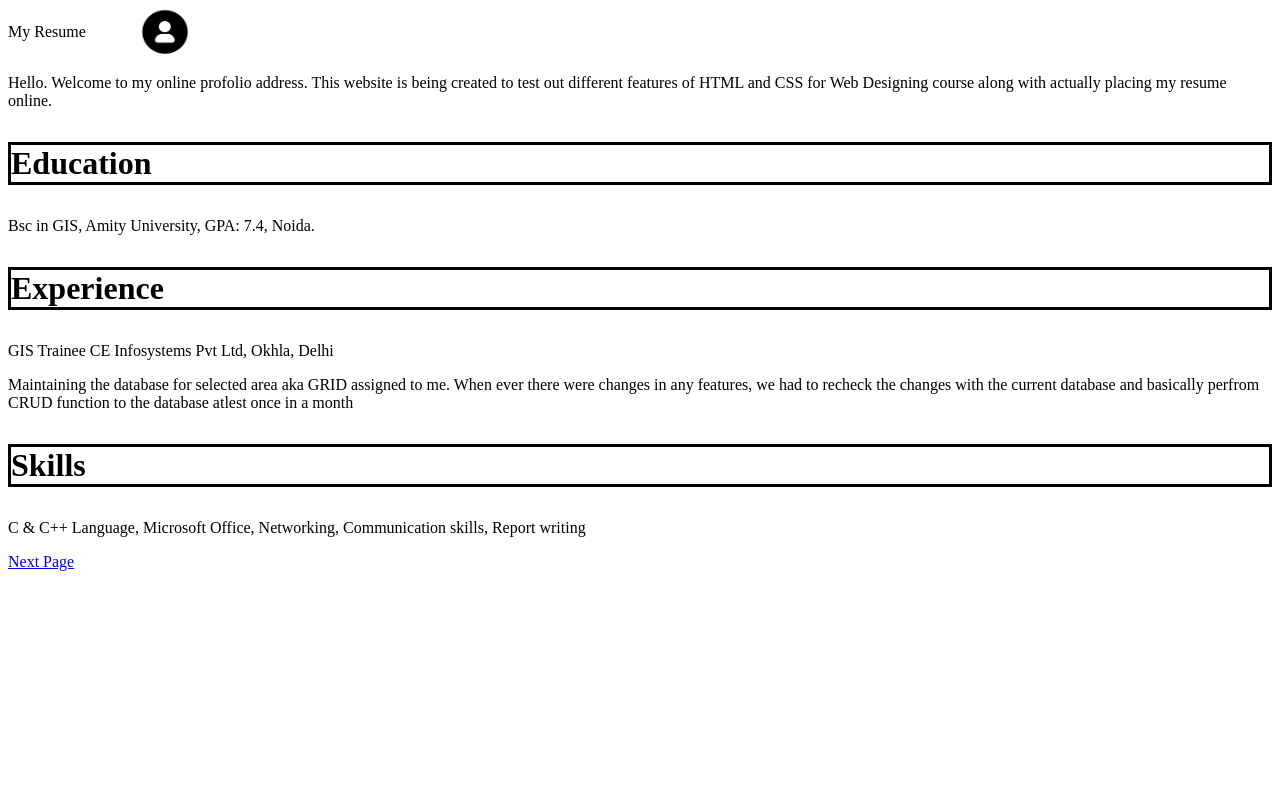
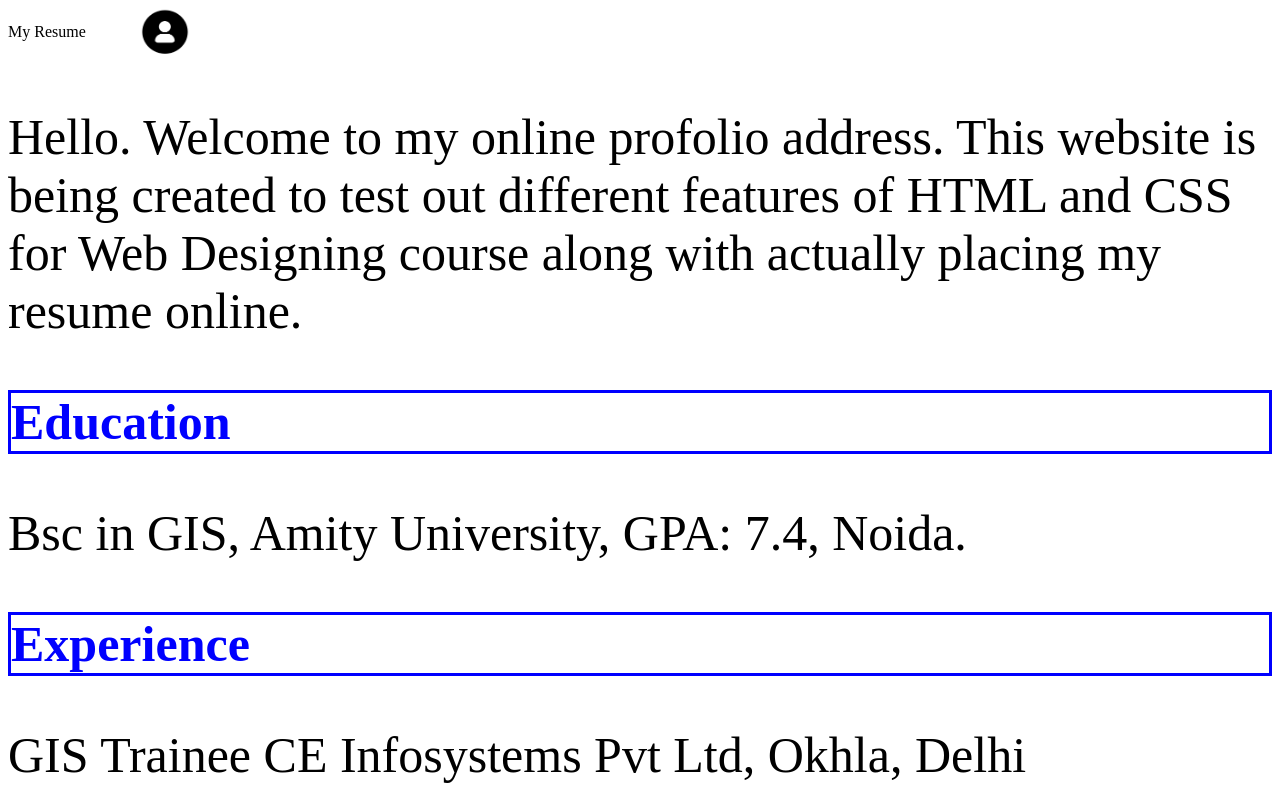
Before and after one commit to vader130012/vader130012.github.io, a plain HTML site: page index.html in a window 1280 px wide. Shown: the top 800 px of the page. Drawn offline with Linux system fonts and the light colour scheme.

Commit message:
Update mystyle.css

```diff
--- a/mystyle.css
+++ b/mystyle.css
@@ -8,3 +8,12 @@
   		}
 
      p.solid {border-style: solid;}
+
+h1
+{
+color: blue;
+}
+p
+{
+font-size: 50px;
+}
```
